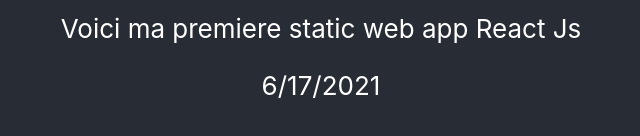
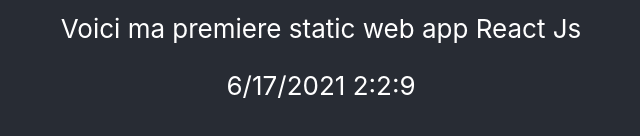
Before and after one commit to Krishen-clm/archforumfr-app-test, a React (Create React App) app: page / in a window 1280 px wide. Shown: the part 516-652 px from the top of the page, without its empty margins (319-959 px from the left). Built offline with nearby package versions, Linux system fonts and the light colour scheme.

Commit message:
ajout heure

```diff
--- a/src/App.js
+++ b/src/App.js
@@ -16,7 +16,8 @@
 }
 
 function dateTimer() {
-    const element = (<div>{new Date().toLocaleDateString()}</div>);
+    let date = new Date();
+    const element = (<div>{date.toLocaleDateString()} {date.getHours()}:{date.getMinutes()}:{date.getSeconds()}</div>);
     ReactDOM.render(
         element,
         document.getElementById('datetime')
@@ -26,5 +27,4 @@
 setInterval(dateTimer, 1000);
 
 
-
 export default App;
```
